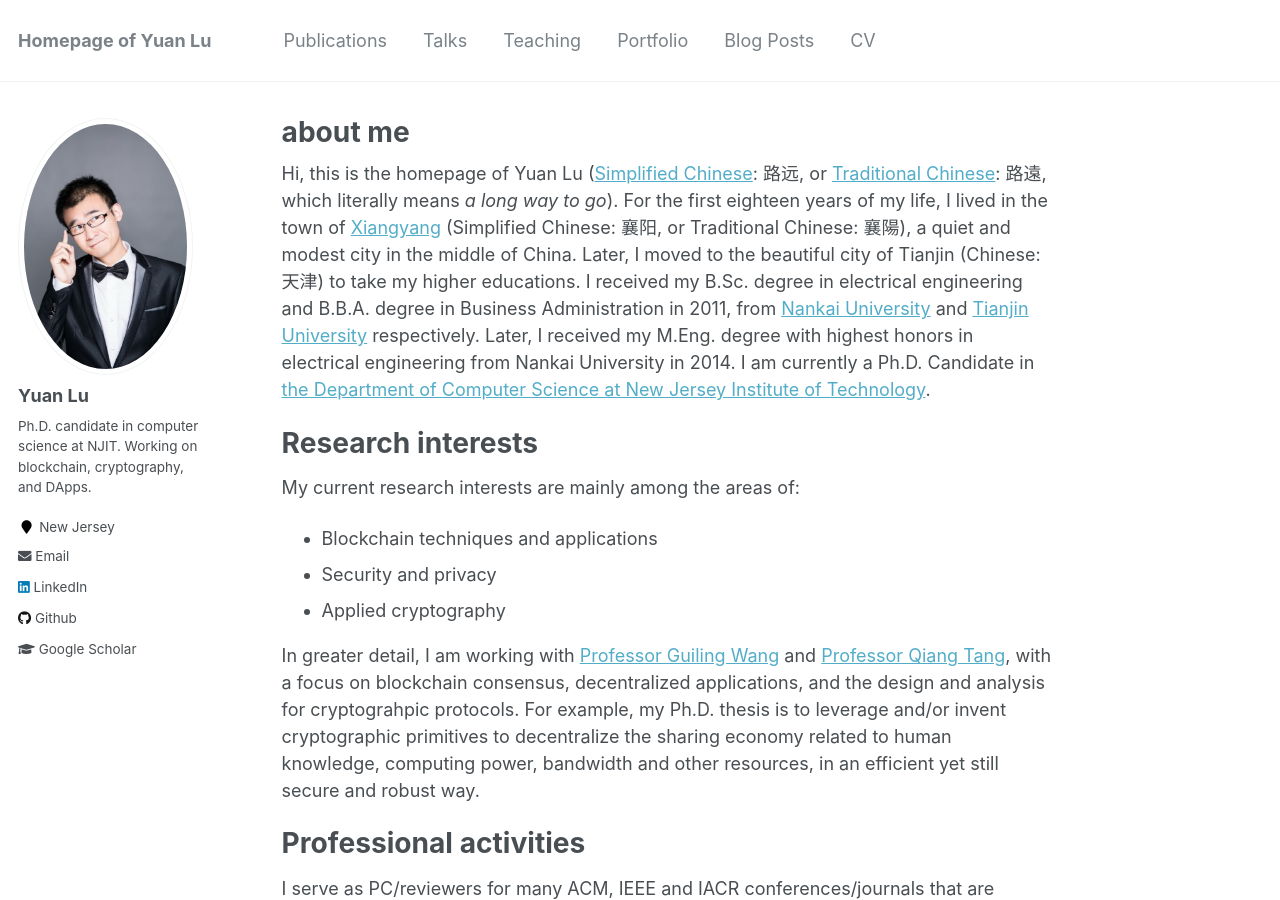
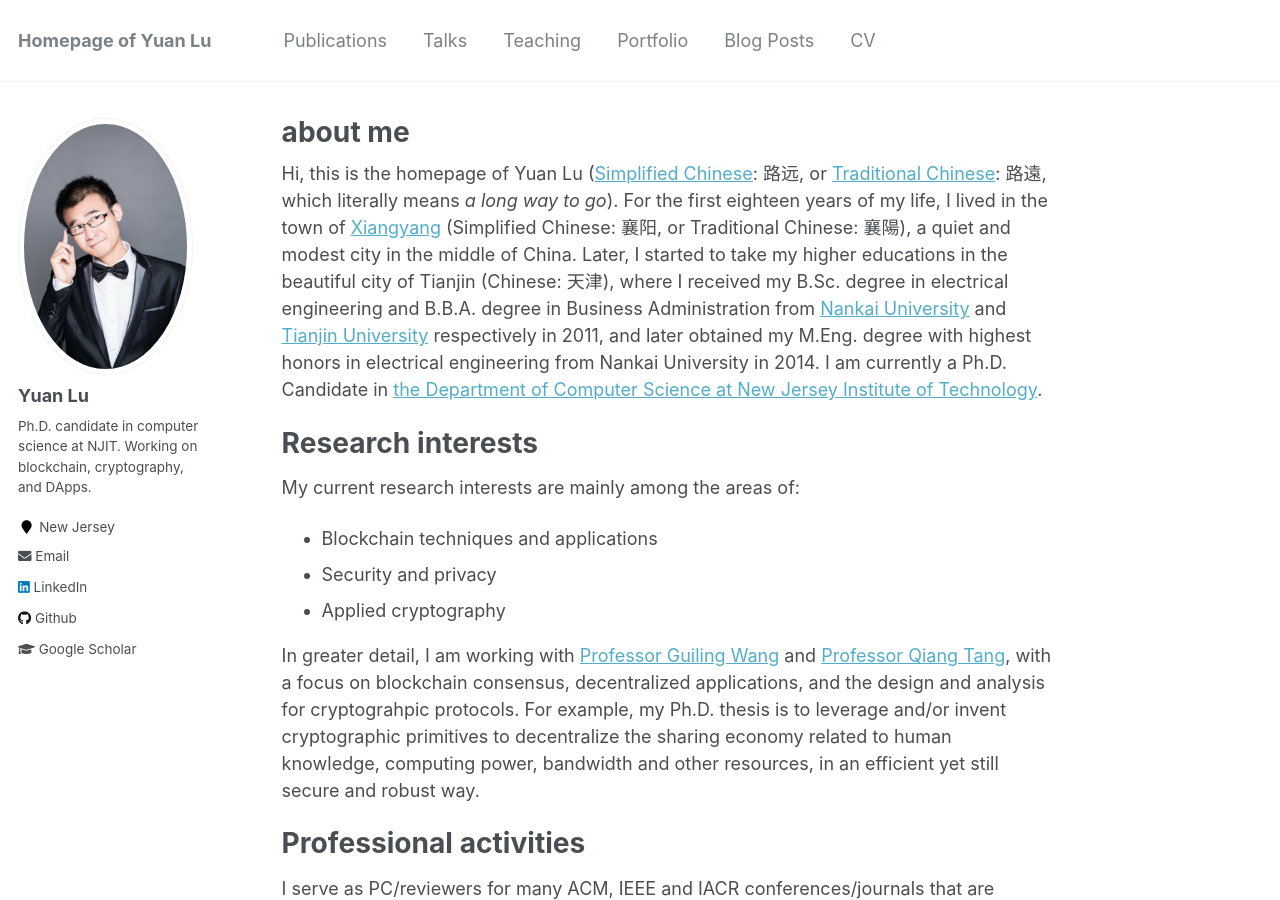
Before and after one commit to yylluu/yylluu.github.io, a Jekyll site: the page built from _pages/about.md, in a window 1280 px wide and 900 px high. Built offline with Jekyll 4.4.1, drawn with Linux system fonts in a browser that asks for light colours.

Commit message:
Update about.md

```diff
--- a/_pages/about.md
+++ b/_pages/about.md
@@ -8,7 +8,7 @@
   - /about.html
 ---
 
-Hi, this is the homepage of Yuan Lu ([Simplified Chinese](https://en.wikipedia.org/wiki/Simplified_Chinese_characters): 路远, or [Traditional Chinese](https://en.wikipedia.org/wiki/Traditional_Chinese_characters): 路遠, which literally means *a long way to go*). For the first eighteen years of my life, I lived in the town of [Xiangyang](https://en.wikipedia.org/wiki/Xiangyang) (Simplified Chinese: 襄阳, or Traditional Chinese: 襄陽), a quiet and modest city in the middle of China. Later, I moved to the beautiful city of Tianjin (Chinese: 天津) to take my higher educations. I received my B.Sc. degree in electrical engineering and B.B.A. degree in Business Administration in 2011, from [Nankai University](https://en.wikipedia.org/wiki/Nankai_University) and [Tianjin University](https://en.wikipedia.org/wiki/Tianjin_University) respectively. Later, I received my M.Eng. degree with highest honors in electrical engineering from Nankai University in 2014. I am currently a Ph.D. Candidate in [the Department of Computer Science at New Jersey Institute of Technology](https://cs.njit.edu/).
+Hi, this is the homepage of Yuan Lu ([Simplified Chinese](https://en.wikipedia.org/wiki/Simplified_Chinese_characters): 路远, or [Traditional Chinese](https://en.wikipedia.org/wiki/Traditional_Chinese_characters): 路遠, which literally means *a long way to go*). For the first eighteen years of my life, I lived in the town of [Xiangyang](https://en.wikipedia.org/wiki/Xiangyang) (Simplified Chinese: 襄阳, or Traditional Chinese: 襄陽), a quiet and modest city in the middle of China. Later, I started to take my higher educations in the beautiful city of Tianjin (Chinese: 天津), where I received my B.Sc. degree in electrical engineering and B.B.A. degree in Business Administration from [Nankai University](https://en.wikipedia.org/wiki/Nankai_University) and [Tianjin University](https://en.wikipedia.org/wiki/Tianjin_University) respectively in 2011, and later obtained my M.Eng. degree with highest honors in electrical engineering from Nankai University in 2014. I am currently a Ph.D. Candidate in [the Department of Computer Science at New Jersey Institute of Technology](https://cs.njit.edu/).
 
 
 
```
